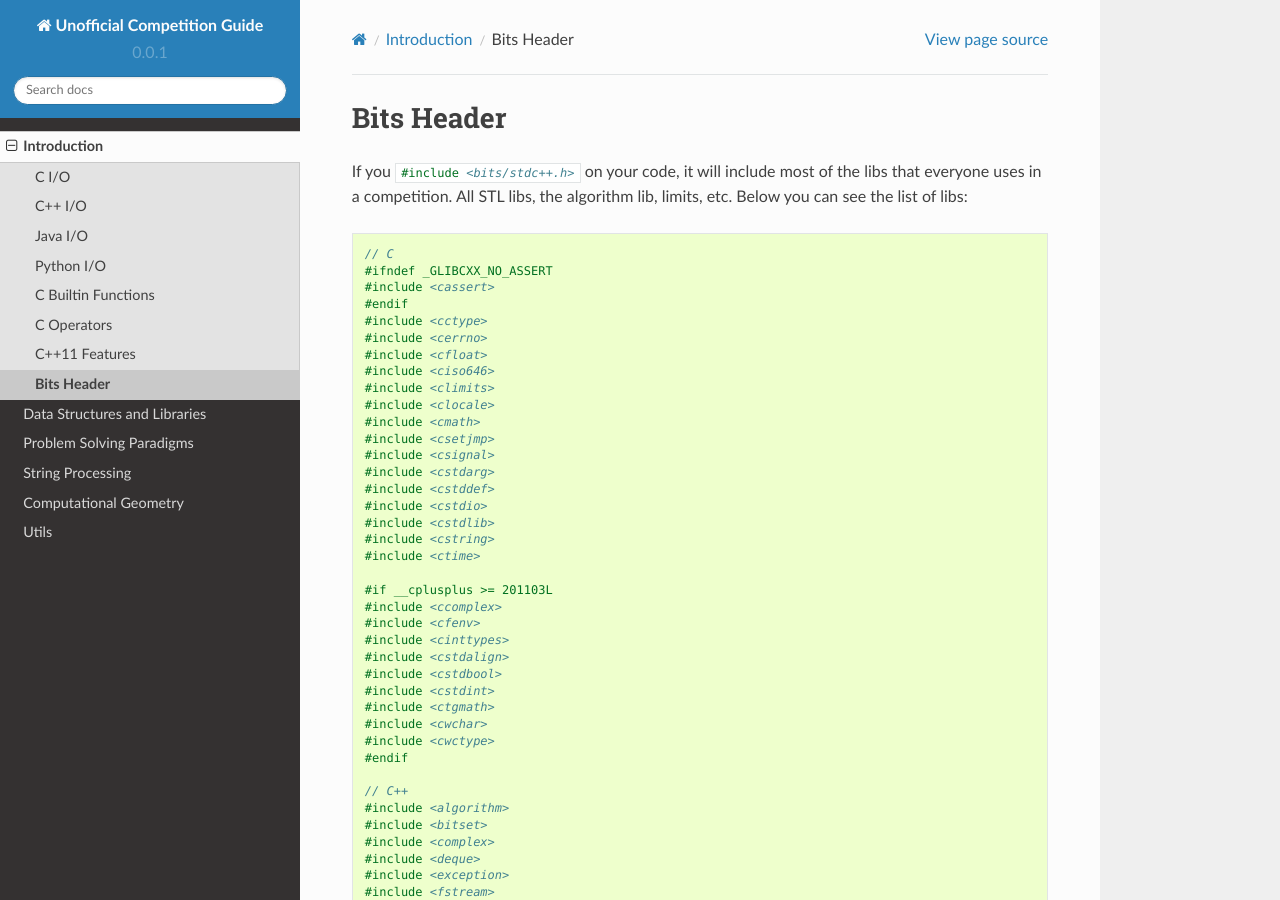
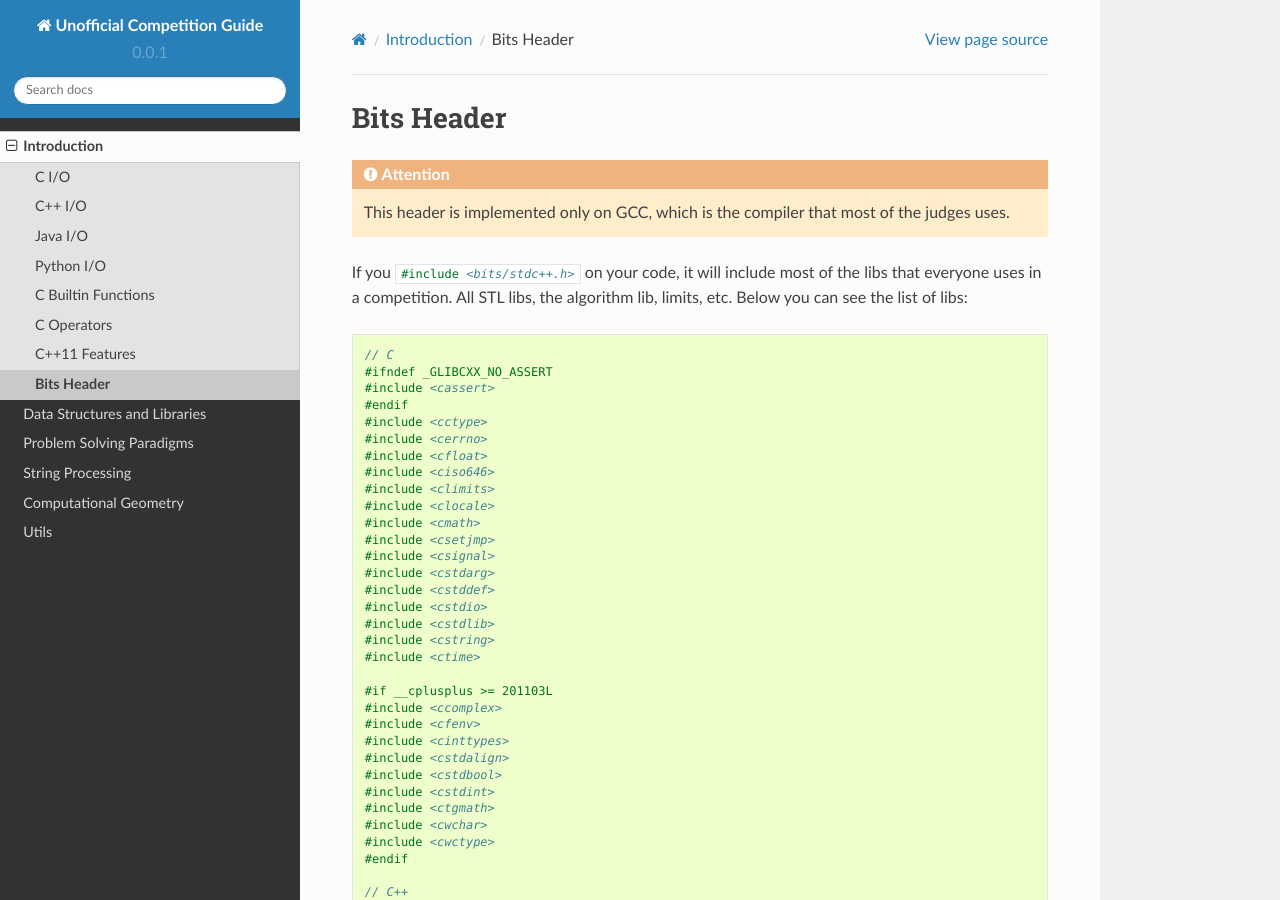
Before and after one commit to MatheusFaria/unofficial-competition-guide, a Sphinx documentation site: the page built from docs/source/cpp-bits-include.rst, in a window 1280 px wide and 900 px high. Built offline with Sphinx 7.4.7 and the Read the Docs theme 2.0.0, drawn with Linux system fonts in a browser that asks for light colours; pages that are not in the unit, such as notebooks, are missing from menus.

Commit message:
Adding a warning of compiler on the bits header

```diff
--- a/docs/source/cpp-bits-include.rst
+++ b/docs/source/cpp-bits-include.rst
@@ -3,6 +3,10 @@ Bits Header
 
 .. role:: cpp(code)
    :language: cpp
+
+.. attention::
+    This header is implemented only on GCC, which is the compiler that most of
+    the judges uses.
 
 If you :cpp:`#include <bits/stdc++.h>` on your code, it will include most of the
 libs that everyone uses in a competition. All STL libs, the algorithm lib, limits,
```
